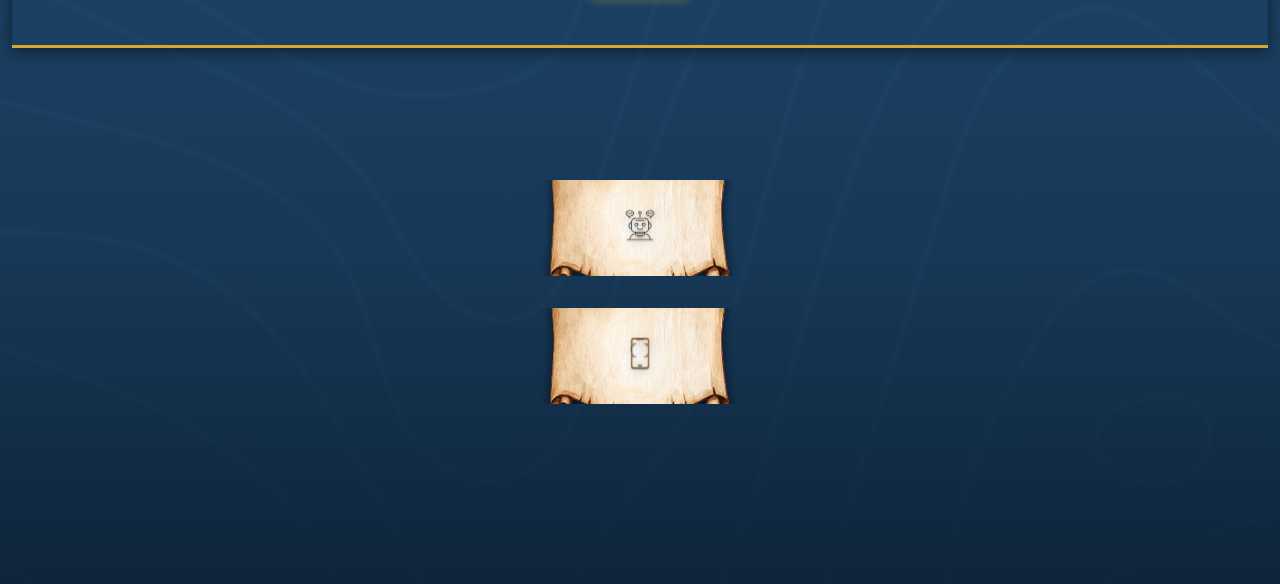
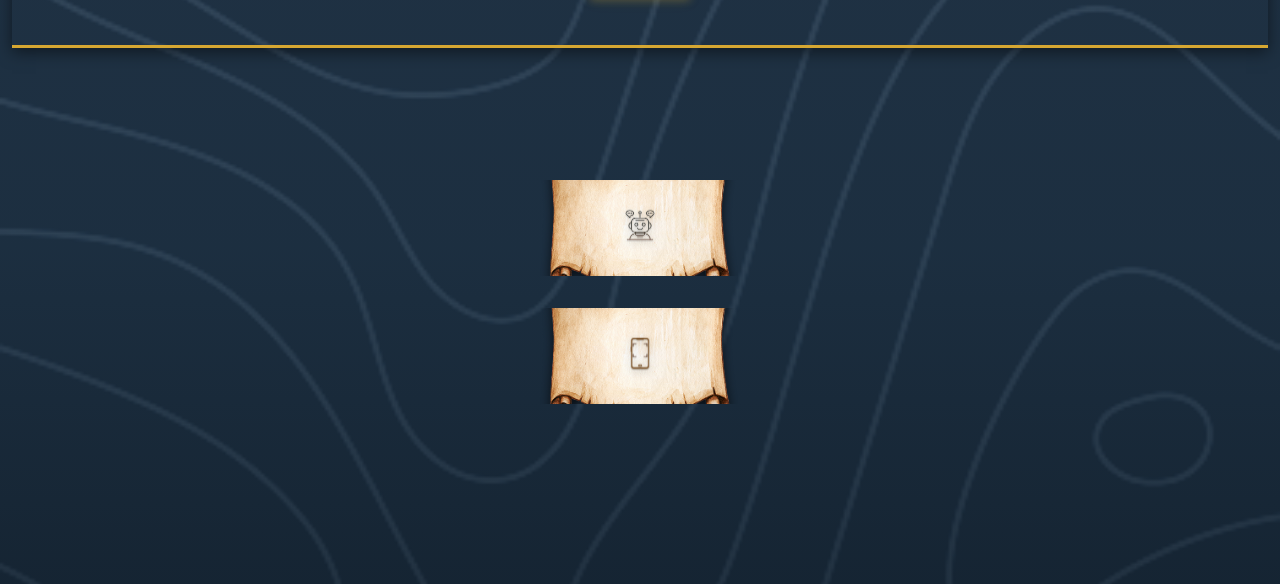
Before and after one commit to EgoWidiarto/dinasty-web, a website: page public/index.html in a window 1280 px wide. Shown: the part 216-800 px from the top of the page. Drawn offline with nearby package versions, Linux system fonts and the light colour scheme.

Commit message:
style: adjust background gradient opacity for better image visibility
- Reduce gradient overlay opacity to balance background image prominence
- Set opacity values: top (0.35), middle (0.45), bottom (0.58)
- Improve visual contrast between background and content
- Ensure background image is visible without making UI too dark
- Apply changes across all pages (index, chatbot, scanner)

```diff
--- a/public/css/style.css
+++ b/public/css/style.css
@@ -36,7 +36,7 @@
 html,
 body {
   font-family: "Poppins", sans-serif;
-  background-image: linear-gradient(180deg, rgba(31, 76, 121, 0.86) 0%, rgba(22, 58, 92, 0.9) 58%, rgba(13, 36, 58, 0.96) 100%), url("../assets/component/bg_dinasty.png");
+  background-image: linear-gradient(180deg, rgba(31, 76, 121, 0.35) 0%, rgba(22, 58, 92, 0.45) 58%, rgba(13, 36, 58, 0.58) 100%), url("../assets/component/bg_dinasty.png");
   background-size: cover, cover;
   background-position: center, center;
   background-attachment: fixed, fixed;
```
